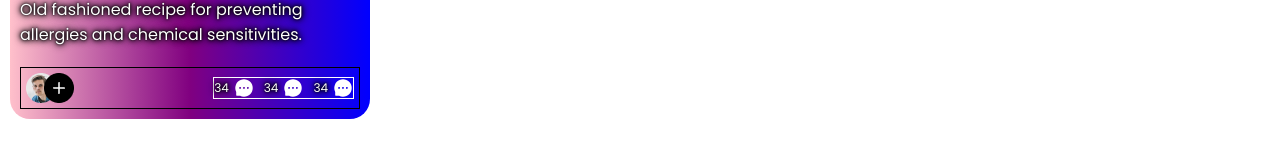
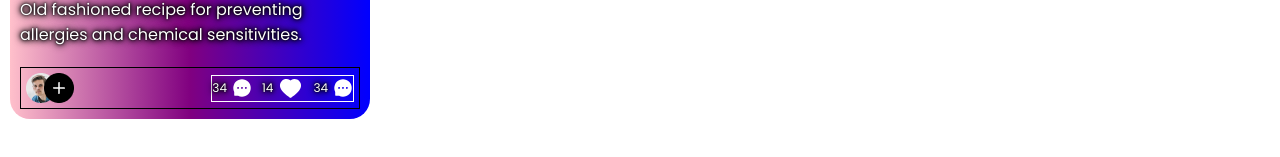
Before and after one commit to Pelani2/trello2, a React (Create React App) app: page / in a window 1280 px wide. Shown: the part 299-456 px from the top of the page. Built offline with nearby package versions, Linux system fonts and the light colour scheme.

Commit message:
updated heart styles

```diff
--- a/src/components/Brackets/index.tsx
+++ b/src/components/Brackets/index.tsx
@@ -24,7 +24,7 @@ const Brackets: React.FC = () => {
                 <StyledBracketsIcons>
                     <Icon
                         variant="heart-icon"
-                        alt="heart icon"
+                        colorScheme="blackRed"
                     />
                     <StyledVerticalBreak />
 
--- a/src/components/Card/index.tsx
+++ b/src/components/Card/index.tsx
@@ -8,7 +8,7 @@ import { ColoredRectangle } from "../ColoredRectangle";
 import UserIcon from "../../assets/images/icons/users/user5.png";
 import OvalPlusIcon from "../../assets/images/icons/users/OvalPlusIcon.png";
 
-const Card:  React.FC = () => {
+const Card: React.FC = () => {
     return (
         <StyledCard>
             <StyledCardTitleWrapper>
@@ -58,10 +58,11 @@ const Card:  React.FC = () => {
                                 variant="card-body-text"
                                 smallFont
                             >
-                                34
+                                14
                             </Typography>
                             <Icon
-                                variant='message-box-icon'
+                                variant='heart-icon'
+                                colorScheme="whiteRed"
                                 small
                             />
                         </StyledCardIconAndText>
--- a/src/components/Icon/IconStyles.ts
+++ b/src/components/Icon/IconStyles.ts
@@ -4,6 +4,8 @@ import { AiFillMessage } from "react-icons/ai";
 
 interface IconProps {
     small?: boolean;
+    colorScheme?: "whiteRed" | "blackRed";
+    isClicked?: boolean;
 }
 
 export const StyledBracketIcon = styled.img`
@@ -40,8 +42,16 @@ export const StyledUserIcon = styled.img<IconProps>`
     height: ${(props) => (props.small ? '30px' : '50px')};
 `;
 
-export const StyledHeart = styled(AiFillHeart)<{color: string}>`
-    color: ${props => props.color};
+export const StyledHeart = styled(AiFillHeart)<IconProps>`
+    color: ${props => {
+        if (props.colorScheme === "whiteRed") {
+            return props.isClicked ? "red" : "white";
+        } else if (props.colorScheme === "blackRed") {
+            return props.isClicked ? "red" : "black";
+        } else {
+            return "black";
+        }
+    }};
     cursor: pointer;
     width: 25px;
     height: 25px;
--- a/src/components/Icon/index.tsx
+++ b/src/components/Icon/index.tsx
@@ -18,10 +18,11 @@ interface IconProps {
     alt?: string;
     onClick?: () => void;
     small?: boolean;
+    colorScheme?: string;
 }
 
 
-const Icon: React.FC<IconProps> = ({ variant, src, alt, onClick, small }) => {
+const Icon: React.FC<IconProps> = ({ variant, src, alt, onClick, small, colorScheme }) => {
     const [isClicked, setIsClicked] = useState(false);
 
     let StyledIcon;
@@ -61,8 +62,9 @@ const Icon: React.FC<IconProps> = ({ variant, src, alt, onClick, small }) => {
             src={src}
             alt={alt}
             onClick={handleClick}
-            color={variant === "heart-icon" ? (isClicked ? "red" : "black") : undefined}
             small={small}
+            colorScheme={colorScheme}
+            isClicked={isClicked}
         />
     );
 };
```
